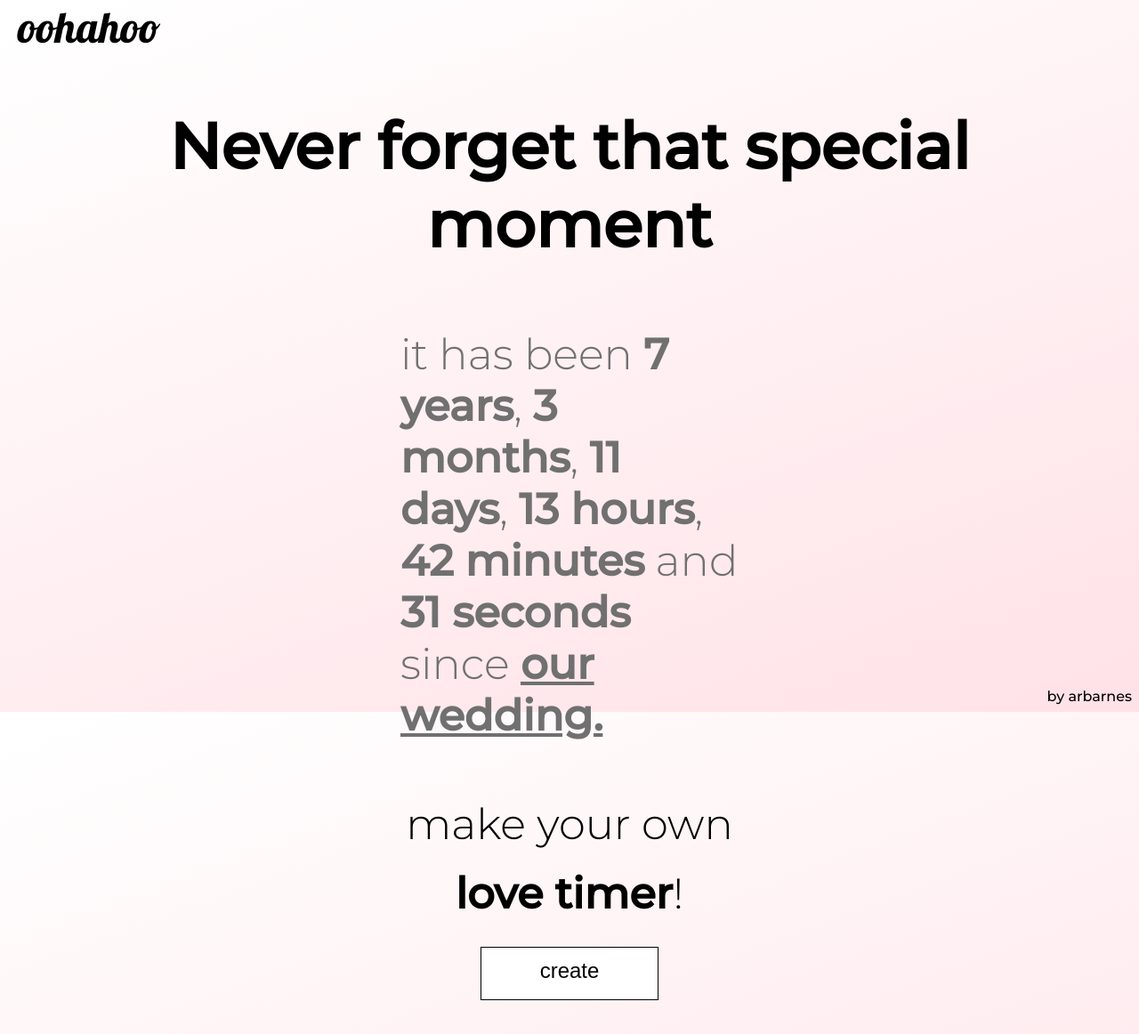
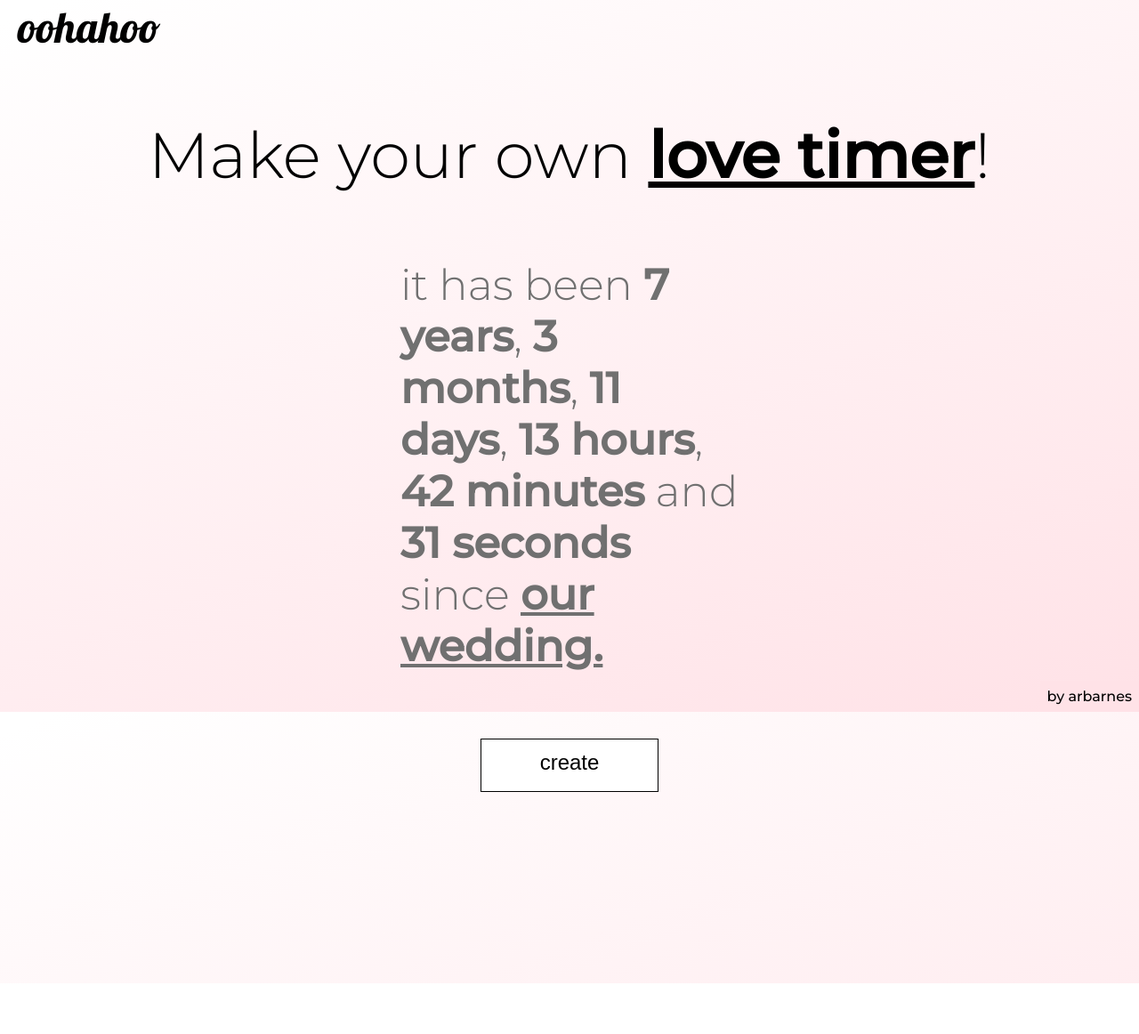
Before and after one commit to arbarnes/oohahoo.com, a plain HTML site: page index.html in a window 1280 px wide. Shown: the whole page at 89% size. After the commit the page ends 1105 px from the top, so only its background shows below. Drawn offline with Linux system fonts and the light colour scheme.

Commit message:
update landing page

```diff
--- a/css/styles.css
+++ b/css/styles.css
@@ -163,6 +163,6 @@ padding-bottom: 5px;
 #introHeader {
     text-align: center;
     font-size: 4.5rem;
-    margin-top: 50px;
+    margin-top: 60px;
     padding: 0px 100px 0px 100px;
 }
--- a/index.html
+++ b/index.html
@@ -14,7 +14,7 @@
         <p id="logo" onclick="refreshPage()">oohahoo</p>
     </div>
 
-    <div id="introHeader"><strong>Never forget that special moment</strong></div>
+    <div id="introHeader">Make your own <strong><u>love timer</u></strong>!</div>
             <div id="landingPage">
                 <div id="justifyLeft">
                 <p>
@@ -26,7 +26,6 @@
                 </div>
 
                 <div id="startAction">
-                <span id="createText">make your own <strong>love timer</strong>!</span><br>
                 <button type="button" id="startButton" onclick="startFunction()">create</button>
                 </div>
 
```
